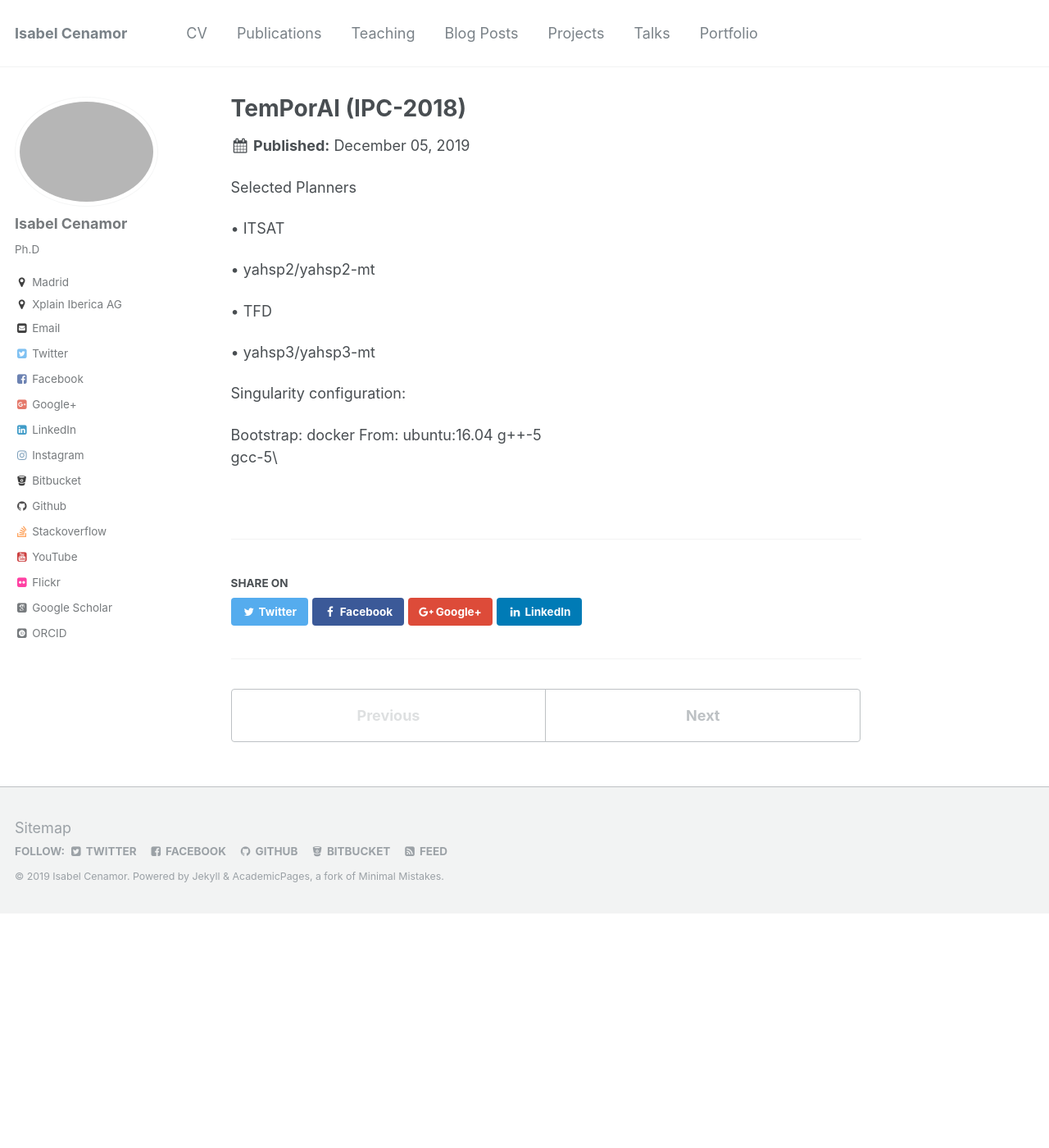
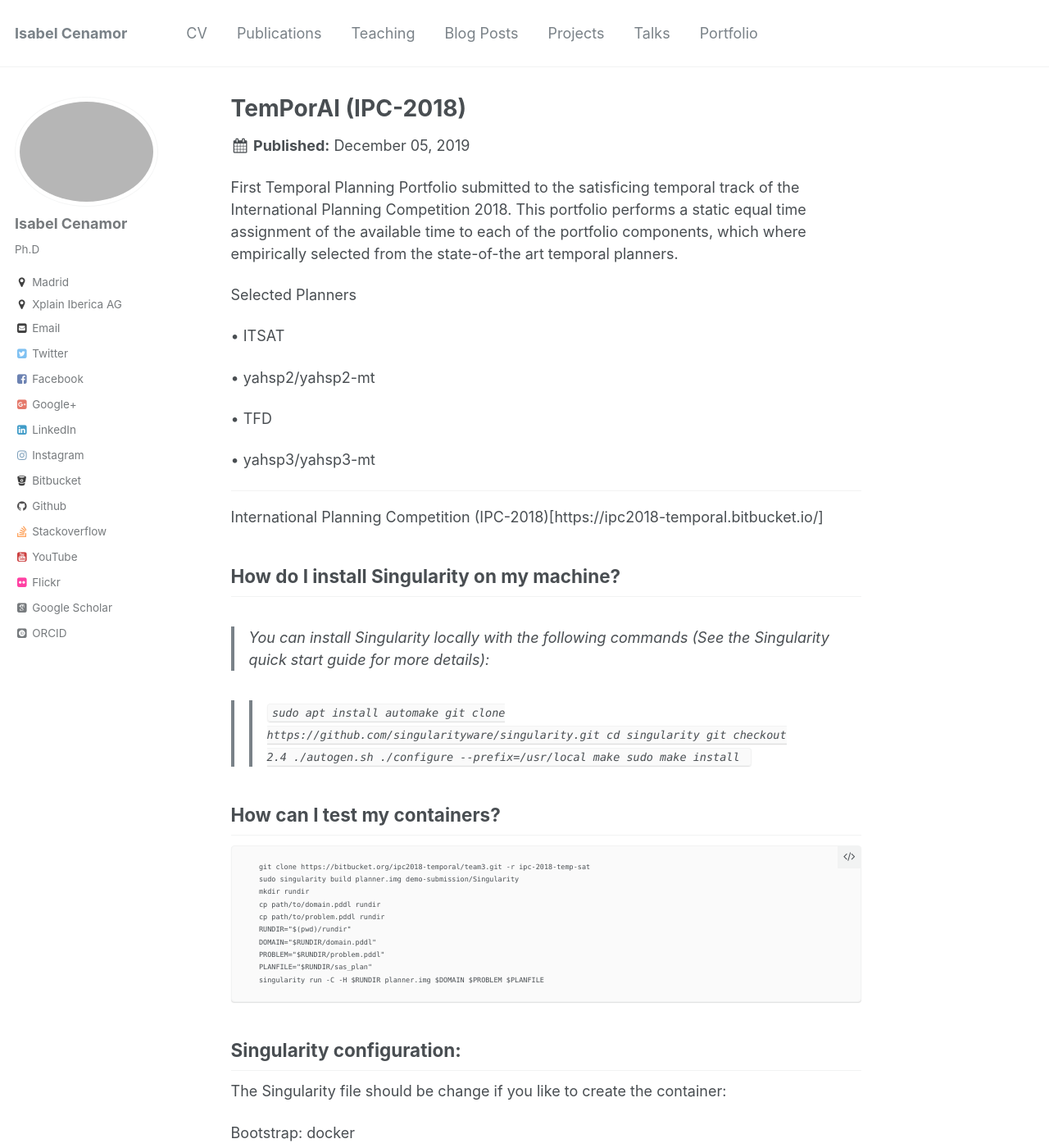
Before and after one commit to icenamor/icenamor.github.io, a Jekyll site: the page built from _portfolio/Temporal.md, in a window 1280 px wide and 1400 px high. Shown: the whole window at 82% size. Built offline with Jekyll 4.4.1, drawn with Linux system fonts in a browser that asks for light colours; some web fonts are replaced; some of the changed text lies outside the part shown.

Commit message:
Update Temporal.md
update temporal information

````diff
--- a/_portfolio/Temporal.md
+++ b/_portfolio/Temporal.md
@@ -3,6 +3,12 @@ title: "TemPorAl (IPC-2018)"
 excerpt: "Temporal Portfolio Algorithm<br/>"
 collection: portfolio
 ---
+
+First Temporal Planning Portfolio submitted to the satisficing temporal track of the International Planning Competition 2018.
+This portfolio performs a static equal time assignment of the available time to each of
+the portfolio components, which where empirically selected
+from the state-of-the art temporal planners.
+
 Selected Planners
 <!--- img src='https://ai2-s2-public.s3.amazonaws.com/figures/2017-08-08/1c09279a3d5659785890042fe906dcfeccff1c20/20-Figure3-1.png'--->
 
@@ -14,9 +20,50 @@ Selected Planners
 
 •   yahsp3/yahsp3-mt
 
+--------------------
+
+International Planning Competition (IPC-2018)[https://ipc2018-temporal.bitbucket.io/]
+
+## How do I install Singularity on my machine?
+> You can install Singularity locally with the following commands (See the Singularity quick start guide for more details):
+
+
+>>
+``` sudo apt install automake
+git clone https://github.com/singularityware/singularity.git
+cd singularity
+git checkout 2.4
+./autogen.sh
+./configure --prefix=/usr/local
+make
+sudo make install
+```
+
+## How can I test my containers?
+
+```
+   git clone https://bitbucket.org/ipc2018-temporal/team3.git -r ipc-2018-temp-sat
+   sudo singularity build planner.img demo-submission/Singularity
+   mkdir rundir
+   cp path/to/domain.pddl rundir
+   cp path/to/problem.pddl rundir
+   RUNDIR="$(pwd)/rundir"
+   DOMAIN="$RUNDIR/domain.pddl"
+   PROBLEM="$RUNDIR/problem.pddl"
+   PLANFILE="$RUNDIR/sas_plan"
+   singularity run -C -H $RUNDIR planner.img $DOMAIN $PROBLEM $PLANFILE
+```
+
 Singularity configuration:
+--
+
+ The Singularity file should be change if you like to create the container:
 
 Bootstrap: docker
+```
 From: ubuntu:16.04
 g++-5\
 gcc-5\
+```
+
+* (PlannerSingularity)[https://drive.google.com/open?id=1FonR2VO5OaB2fbdCWqN8IRLCJZ-GVAY_]
````
